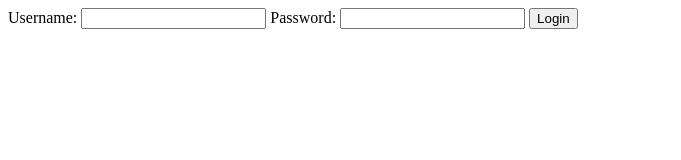
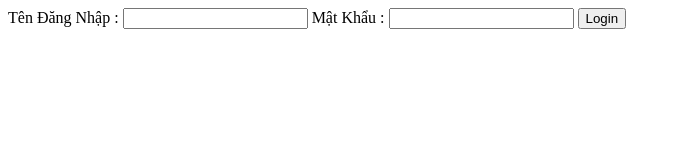
Before and after one commit to PLz9Ro/nhom7, a plain HTML site: page index.html in a window 1280 px wide. Shown: the whole page, without its empty margins (0-681 px from the left). Drawn offline with Linux system fonts and the light colour scheme.

Commit message:
change label login,password

```diff
--- a/index.html
+++ b/index.html
@@ -6,9 +6,9 @@
     <title>Document</title>
   </head>
   <body>
-    <label for="txtusername">Username:</label>
+    <label for="txtusername">Tên Đăng Nhập :</label>
     <input type="text" id="txtusername" name="txtusername" />
-    <label for="txtpassword">Password:</label>
+    <label for="txtpassword">Mật Khẩu :</label>
     <input type="text" id="txtpassword" name="txtpassword" />
     <button type="submit">Login</button>
   </body>
```
